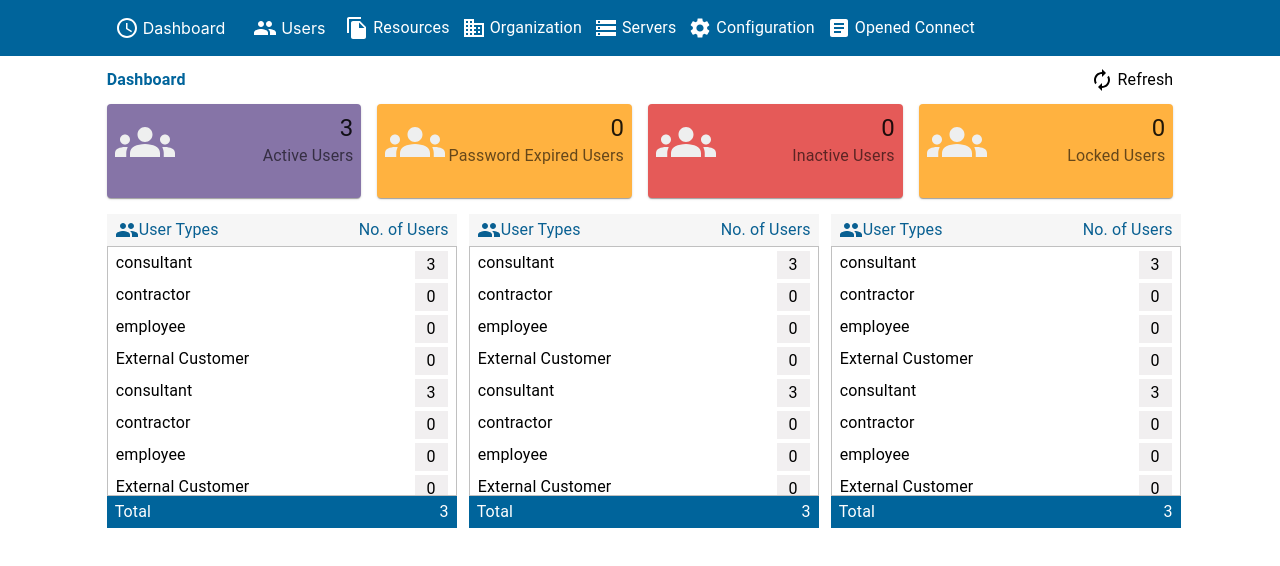
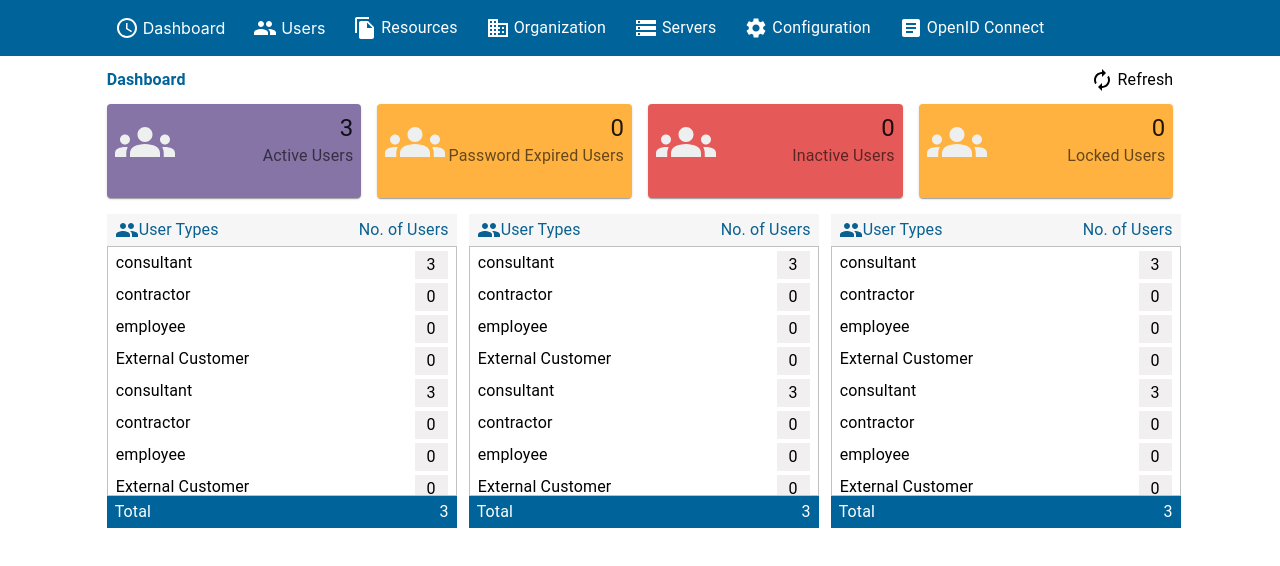
Before and after one commit to subhaneha/ga-poc-app, a React (Create React App) app: page / in a window 1280 px wide. Shown: the top 566 px of the page. Built offline with nearby package versions, Linux system fonts and the light colour scheme.

Commit message:
header changes

```diff
--- /dev/null
+++ b/src/pages/Header.css
@@ -0,0 +1,27 @@
+/* Header.css */
+.header-container {
+  background-color: #00649b;
+  color: #ffffff;
+  display: flex;
+}
+
+.header-links-container {
+  display: flex;
+  column-gap: 12px;
+  margin: auto;
+  padding: 4px 0;
+}
+
+.nav-link {
+  display: flex;
+  align-items: center;
+  column-gap: 4px;
+  color: #ffffff;
+  fill: #ffffff;
+  text-decoration: none;
+  padding: 12px 8px;
+}
+
+/* .nav-link.active {
+  background-color: #ffffff;
+} */
--- a/src/pages/Header.tsx
+++ b/src/pages/Header.tsx
@@ -1,74 +1,55 @@
 import React from "react";
-import { Grid, Typography, styled } from "@mui/material";
-import { AccessTime, People, } from "@mui/icons-material";
-import BusinessIcon from '@mui/icons-material/Business';
-import FileCopyIcon from '@mui/icons-material/FileCopy';
-import StorageIcon from '@mui/icons-material/Storage';
-import SettingsIcon from '@mui/icons-material/Settings';
-import ArticleIcon from '@mui/icons-material/Article';
+import { Grid, Typography } from "@mui/material";
+import { AccessTime, People } from "@mui/icons-material";
+import BusinessIcon from "@mui/icons-material/Business";
+import FileCopyIcon from "@mui/icons-material/FileCopy";
+import StorageIcon from "@mui/icons-material/Storage";
+import SettingsIcon from "@mui/icons-material/Settings";
+import ArticleIcon from "@mui/icons-material/Article";
 import { NavLink } from "react-router-dom";
-const StyledNavLink = styled(NavLink)({
-  display: "flex",
-  alignItems: "center",
-  columnGap: "4px",
-  color: "#ffffff",
-  fill: "#ffffff",
-  textDecoration: "none",
-  padding: "12px 8px",
-  ".active": {
-    backgroundColor: "#ffffff",
-  },
-});
+import "./Header.css"; // Import the CSS file
+
 const Header = () => {
   return (
-    <Grid
-      style={{ backgroundColor: "#00649b", color: "#ffffff", display: "flex" }}
-    >
-      <Grid
-        container
-        md={10}
-        display={"flex"}
-        columnGap="12px"
-        margin={"auto"}
-        padding="4px 0"
-      >
-        <StyledNavLink
+    <Grid className="header-container">
+      <Grid container md={10} className="header-links-container">
+        <NavLink
           to="/"
-          className={({ isActive, isPending }) =>
-            isPending ? "pending" : isActive ? "active" : ""
+          className={({ isActive }) =>
+            isActive ? "nav-link active" : "nav-link"
           }
         >
           <AccessTime />
           Dashboard
-        </StyledNavLink>
-        <StyledNavLink
+        </NavLink>
+        <NavLink
           to="/users"
-          className={({ isActive, isPending }) =>
-            isPending ? "pending" : isActive ? "active" : ""
+          className={({ isActive }) =>
+            isActive ? "nav-link active" : "nav-link"
           }
         >
           <People />
           Users
-        </StyledNavLink>
-        <Typography display="flex" alignItems="center" columnGap="4px">
+        </NavLink>
+        <Typography className="nav-link">
           <FileCopyIcon />
           Resources
         </Typography>
-        <Typography display="flex" alignItems="center" columnGap="4px">
+        <Typography className="nav-link">
           <BusinessIcon />
           Organization
         </Typography>
-        <Typography display="flex" alignItems="center" columnGap="4px">
+        <Typography className="nav-link">
           <StorageIcon />
           Servers
         </Typography>
-        <Typography display="flex" alignItems="center" columnGap="4px">
+        <Typography className="nav-link">
           <SettingsIcon />
           Configuration
         </Typography>
-        <Typography display="flex" alignItems="center" columnGap="4px">
+        <Typography className="nav-link">
           <ArticleIcon />
-          Opened Connect
+          OpenID Connect
         </Typography>
       </Grid>
     </Grid>
```
